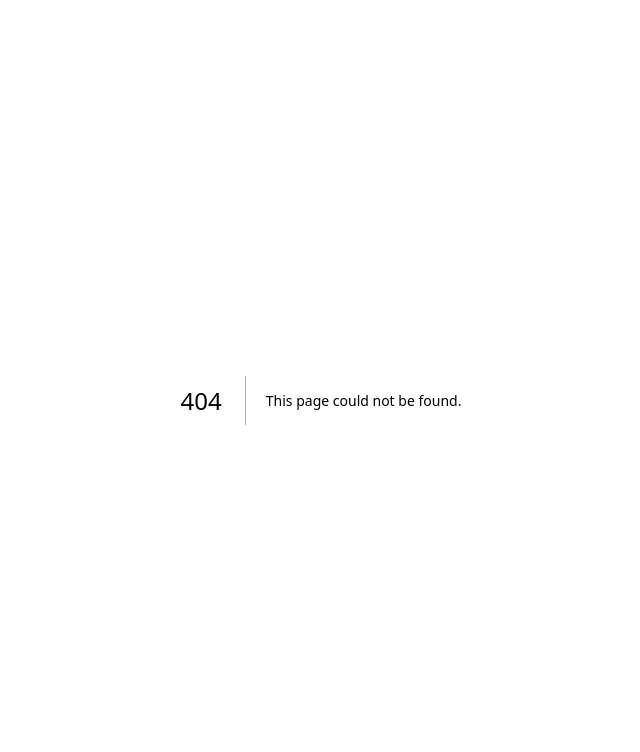
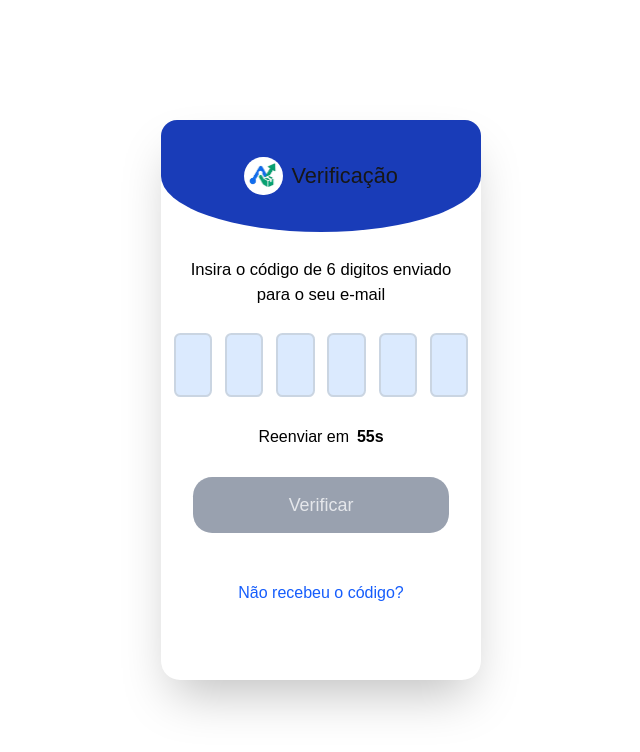
Before and after one commit to Alefk1708/OmniStock, a Next.js app in the folder frontend/: page /verify in a window 1280 px wide. Before the commit this address had no page. Shown: the top 752 px of the page, without its empty margins (319-959 px from the left). Built offline with nearby package versions, Linux system fonts and the light colour scheme.

Commit message:
Pagina de verificação implementada

```diff
--- /dev/null
+++ b/frontend/app/(private)/verify/page.jsx
@@ -0,0 +1,145 @@
+'use client'
+
+import Image from "next/image";
+import { useEffect, useState, useRef } from "react";
+
+export default function PageVerify() {
+  const [verifyStatus, setVerifyStatus] = useState(false);
+  const [messageColor, setMessageColor] = useState(true);
+  const [message, setMessage] = useState("")
+
+  const [otp, setOtp] = useState(new Array(6).fill(""));
+  const [cont, setCont] = useState(60);
+
+
+  const inputRefs = useRef([]);
+
+  useEffect(() => {
+
+    if (cont > 0) {
+      const timer = setInterval(() => {
+        setCont((prev) => prev - 1);
+      }, 1000);
+      return () => clearInterval(timer);
+    }
+  }, [cont]);
+
+
+  const handleChange = (e, index) => {
+    const { value } = e.target;
+
+    if (isNaN(value)) return;
+
+    const newOtp = [...otp];
+
+    newOtp[index] = value.substring(value.length - 1);
+    setOtp(newOtp);
+
+    if (value && index < 5) {
+      inputRefs.current[index + 1].focus();
+    }
+  };
+
+  const handleKeyDown = (e, index) => {
+    if (e.key === "Backspace" && !otp[index] && index > 0) {
+      inputRefs.current[index - 1].focus();
+    }
+  };
+
+  const handlePaste = (e) => {
+    e.preventDefault();
+    const pastedData = e.clipboardData.getData("text").slice(0, 6);
+    if (!/^\d+$/.test(pastedData)) return;
+
+    const digits = pastedData.split("");
+    const newOtp = [...otp];
+
+    digits.forEach((digit, i) => {
+        if(i < 6) newOtp[i] = digit;
+    });
+
+    setOtp(newOtp);
+    const focusIndex = Math.min(digits.length, 5);
+    inputRefs.current[focusIndex].focus();
+  };
+
+  return (
+    <div className="w-screen h-screen bg-white flex justify-center items-center overflow-hidden">
+      <div className="md:w-[25vw] w-[80vw] md:h-[70vh] h-[60vh] shadow-2xl rounded-[5vw] md:rounded-[1.5vw]">
+
+        {/* HEADER AZUL */}
+                <div className="w-full h-[14vh] bg-blue-800 rounded-t-[5vw] md:rounded-t-[1.5vw] rounded-b-[60%] flex items-center justify-center gap-[3vw] md:gap-[0.7vw]">
+
+                  {/* CÍRCULO DO LOGO */}
+                  <div className="bg-white w-[13vw] h-[13vw] md:w-[3vw] md:h-[3vw] rounded-full flex justify-center items-center">
+                    <Image
+                      src="/logo.png"
+                      width={200}
+                      height={200}
+                      alt="Picture of the author"
+                      className="w-[10vw] md:w-[2.5vw]"
+                    />
+                  </div>
+
+                  {/* TÍTULO LOGIN: Aumentado no mobile para legibilidade */}
+                  <h1 className="text-[7vw] md:text-[1.7vw]">Verificação</h1>
+                </div>
+
+        <p className="text-black md:text-[1.3vw] text-[4vw] text-center md:m-[2vw] m-[6vw]">
+          Insira o código de 6 digitos enviado para o seu e-mail
+        </p>
+
+        <form action="/POST" className="flex flex-col justify-center items-center gap-[3vh]">
+
+          <div className="flex flex-row justify-center items-center w-full md:gap-[1vw] gap-[1.5vw]">
+            {otp.map((digit, index) => (
+              <input
+                key={index}
+                type="text"
+                maxLength={1}
+                value={digit}
+                ref={(el) => (inputRefs.current[index] = el)}
+                onChange={(e) => handleChange(e, index)}
+                onKeyDown={(e) => handleKeyDown(e, index)}
+                onPaste={handlePaste}
+                className={`
+                  md:w-[3vw] w-[11vw]
+                  md:h-[8vh] h-[7vh]
+                  bg-blue-100
+                  focus:outline-none focus:ring-2 focus:ring-blue-800 focus:bg-white
+                  border-[0.4vw] md:border-[0.2vw] border-slate-300
+                  md:rounded-[0.5vw] rounded-[2vw]
+                  md:text-[1.7vw] text-[6vw] text-black text-center font-bold
+                `}
+              />
+            ))}
+          </div>
+
+          <p className={`w-full md:h-[4vh] h-[2vh] flex justify-center items-center gap-[0.3vw] text-black ${verifyStatus ? "" : ""}`}>
+            Reenviar em <span className="flex font-bold ml-1">{cont}s</span>
+          </p>
+
+          <button
+            disabled={otp.join("").length < 6}
+            className={`
+              w-[85%] md:w-[80%] h-[7vh]
+              text-[5vw] md:text-[1.4vw]
+              rounded-[3vw] md:rounded-[1.5vw]
+              transition-all duration-300
+              ${otp.join("").length === 6
+                ? 'bg-blue-800 hover:scale-[1.02] text-white shadow-lg cursor-pointer'
+                : 'bg-gray-400 text-gray-200 cursor-not-allowed'}
+            `}
+          >
+            Verificar
+          </button>
+        </form>
+        {/* MENSAGEM DE ERRO/SUCESSO */}
+        <p className={`text-center  mt-[3vh] md:mt-[4vh] w-full h-[2vh] text-[3.5vw] md:text-[1.2vw] ${messageColor ? "text-blue-700" : "text-red-700"}`}>
+          {message}
+        </p>
+        <p className="text-blue-600 text-center">Não recebeu o código?</p>
+      </div>
+    </div>
+  );
+}
```
